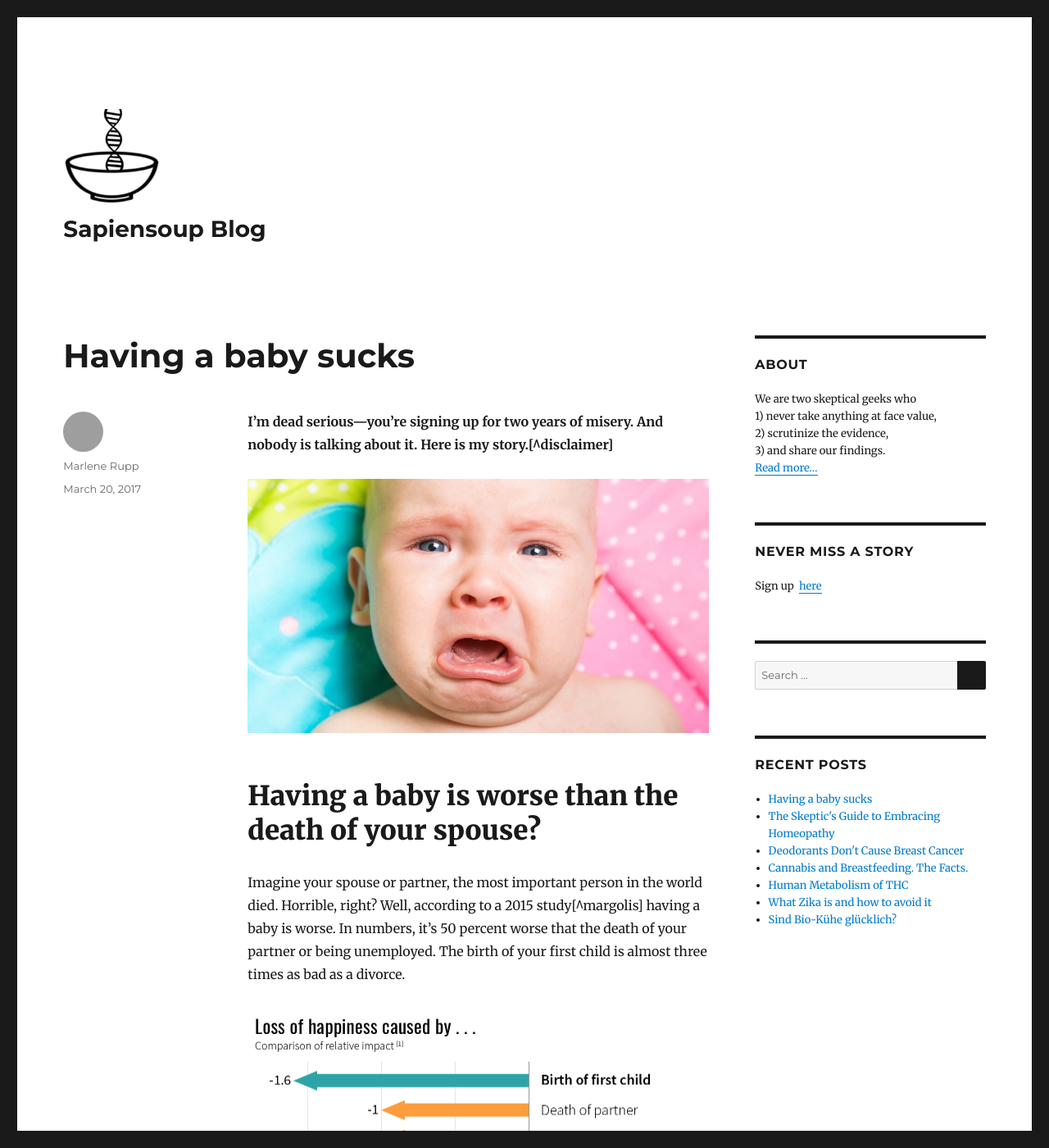
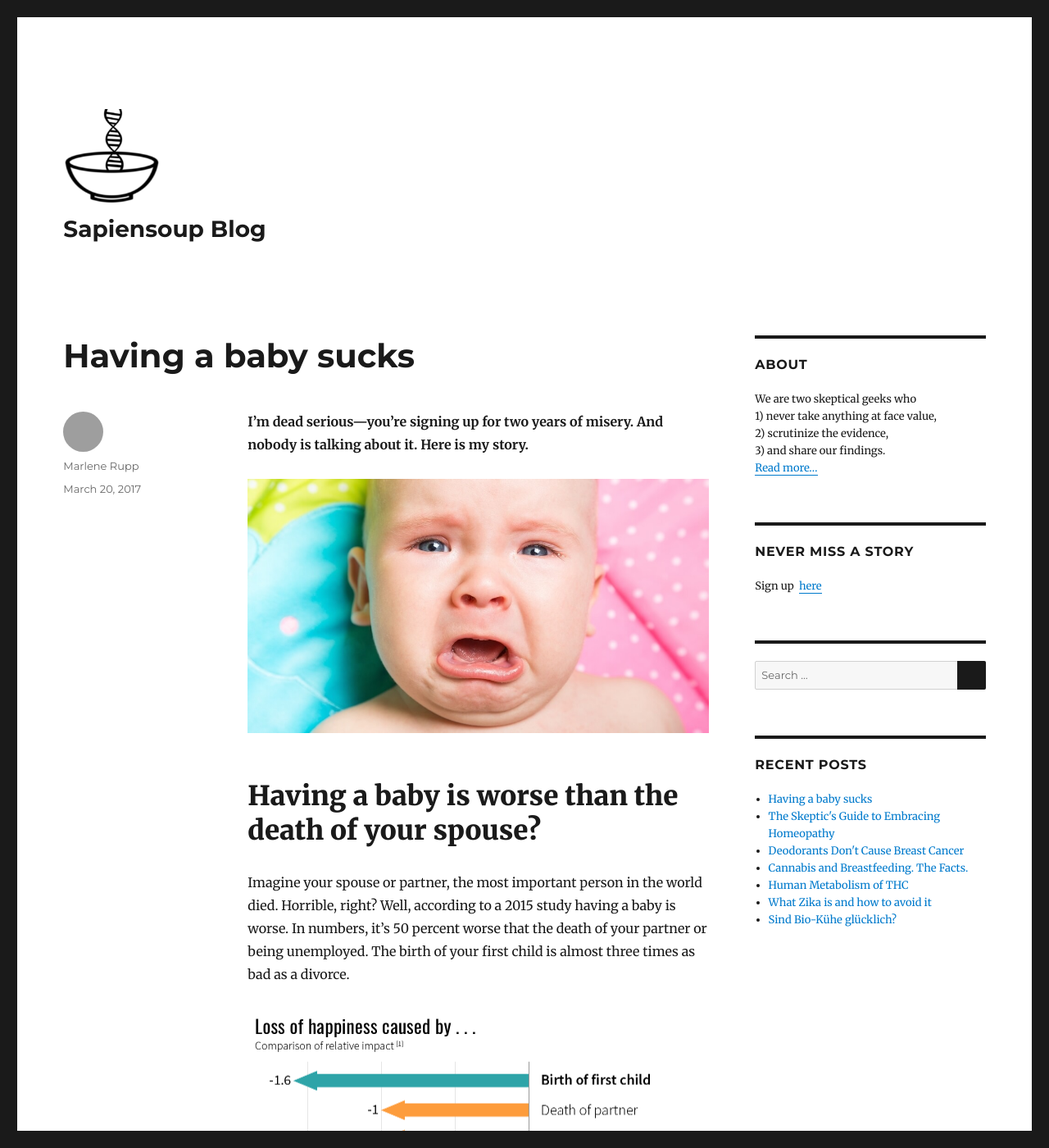
Before and after one commit to sapiensoup/sapiensoup.com, a Jekyll site: the page built from index.html, in a window 1280 px wide and 1400 px high. Shown: the whole window at 82% size. Built offline with Jekyll 4.4.1, drawn with Linux system fonts in a browser that asks for light colours; grey boxes are pictures that could not be loaded.

Commit message:
Extend endnote-hack for home
For “Having a baby sucks”

```diff
--- a/_includes/post-article.html
+++ b/_includes/post-article.html
@@ -12,7 +12,7 @@
   </header><!-- .entry-header -->
   <div class="entry-content">
     {% if page.title == 'Home' %}
-      {{ post.excerpt | remove: '[^verschiedene-rindfleischteile]' | remove: '[^shang]' | remove: '[^moffet]' }}
+      {{ post.excerpt | remove: '[^verschiedene-rindfleischteile]' | remove: '[^shang]' | remove: '[^moffet]' | remove: '[^disclaimer]' | remove: '[^margolis]' }}
       <a href="{{ post.url }}">Read more&hellip;</a>
     {% else %}
       {{ post.content }}
```
